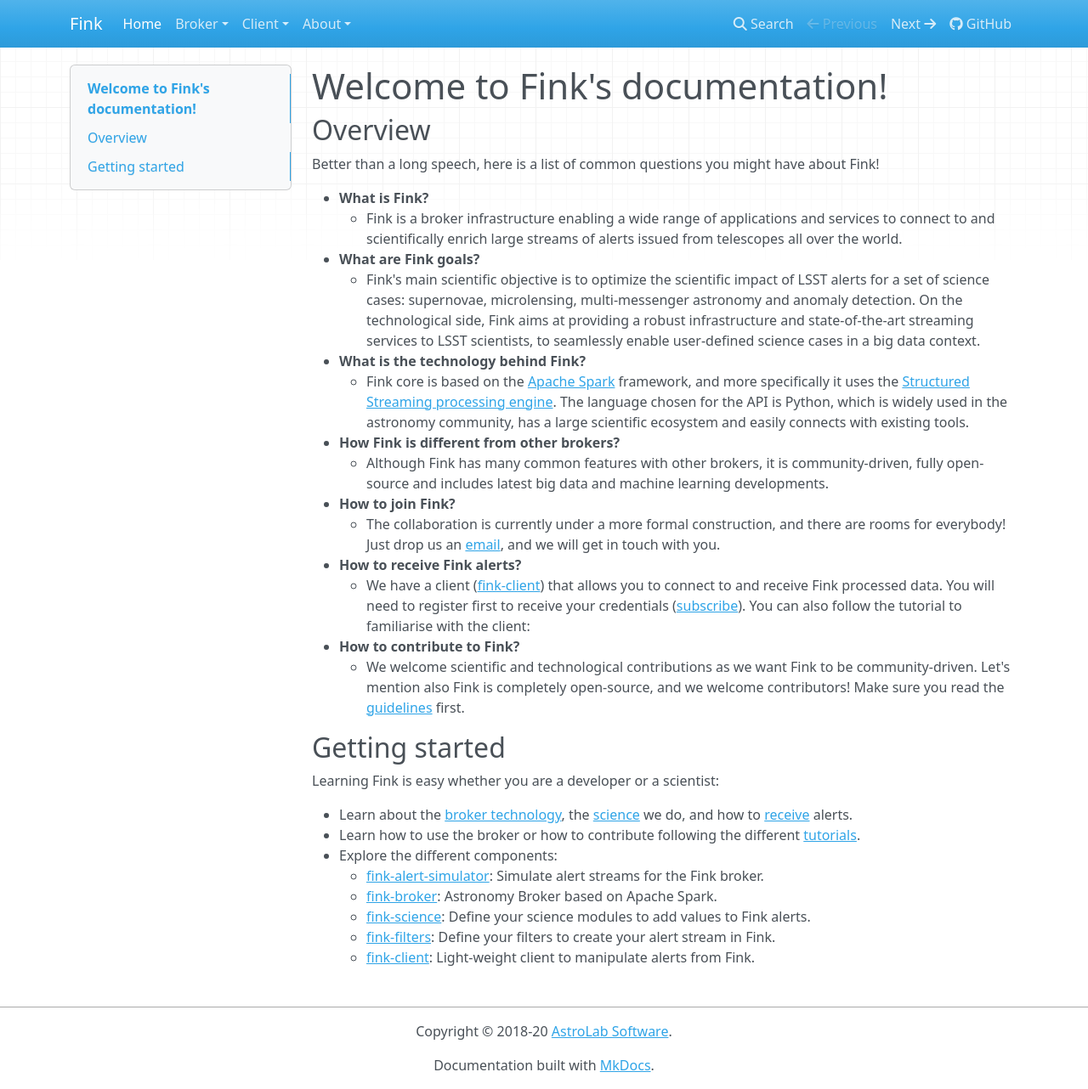
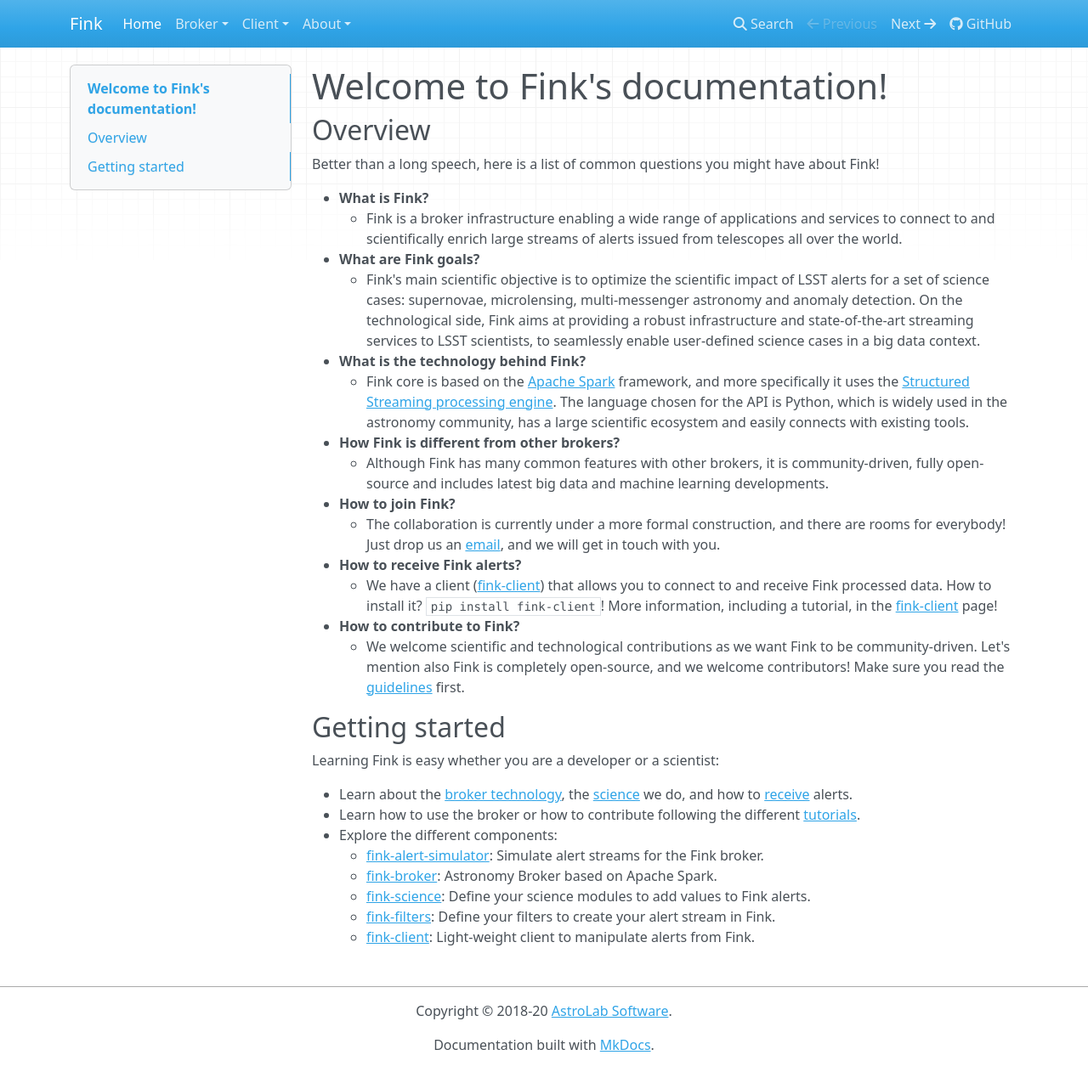
Before and after one commit to astrolabsoftware/fink, an MkDocs documentation site: the page built from docs/index.md, in a window 1280 px wide and 1282 px high. Shown: the whole window at 85% size. Built offline with MkDocs 1.6.1, drawn with Linux system fonts in a browser that asks for light colours; nearby versions of some CDN libraries.

Commit message:
Update the index with the new installation instruction

```diff
--- a/docs/index.md
+++ b/docs/index.md
@@ -15,7 +15,7 @@ Better than a long speech, here is a list of common questions you might have abo
 - **How to join Fink?**
     - The collaboration is currently under a more formal construction, and there are rooms for everybody! Just drop us an [email](mailto:peloton@lal.in2p3.fr,emilleishida@gmail.com,anais.moller@clermont.in2p3.fr), and we will get in touch with you.
 - **How to receive Fink alerts?**
-    - We have a client ([fink-client](https://github.com/astrolabsoftware/fink-client)) that allows you to connect to and receive Fink processed data. You will need to register first to receive your credentials ([subscribe](https://forms.gle/2td4jysT4e9pkf889)). You can also follow the tutorial to familiarise with the client:
+    - We have a client ([fink-client](https://github.com/astrolabsoftware/fink-client)) that allows you to connect to and receive Fink processed data. How to install it? `pip install fink-client`! More information, including a tutorial, in the [fink-client](fink-client.md) page!
 - **How to contribute to Fink?**
     - We welcome scientific and technological contributions as we want Fink to be community-driven. Let's mention also Fink is completely open-source, and we welcome contributors! Make sure you read the [guidelines](contributing.md) first.
 
```
